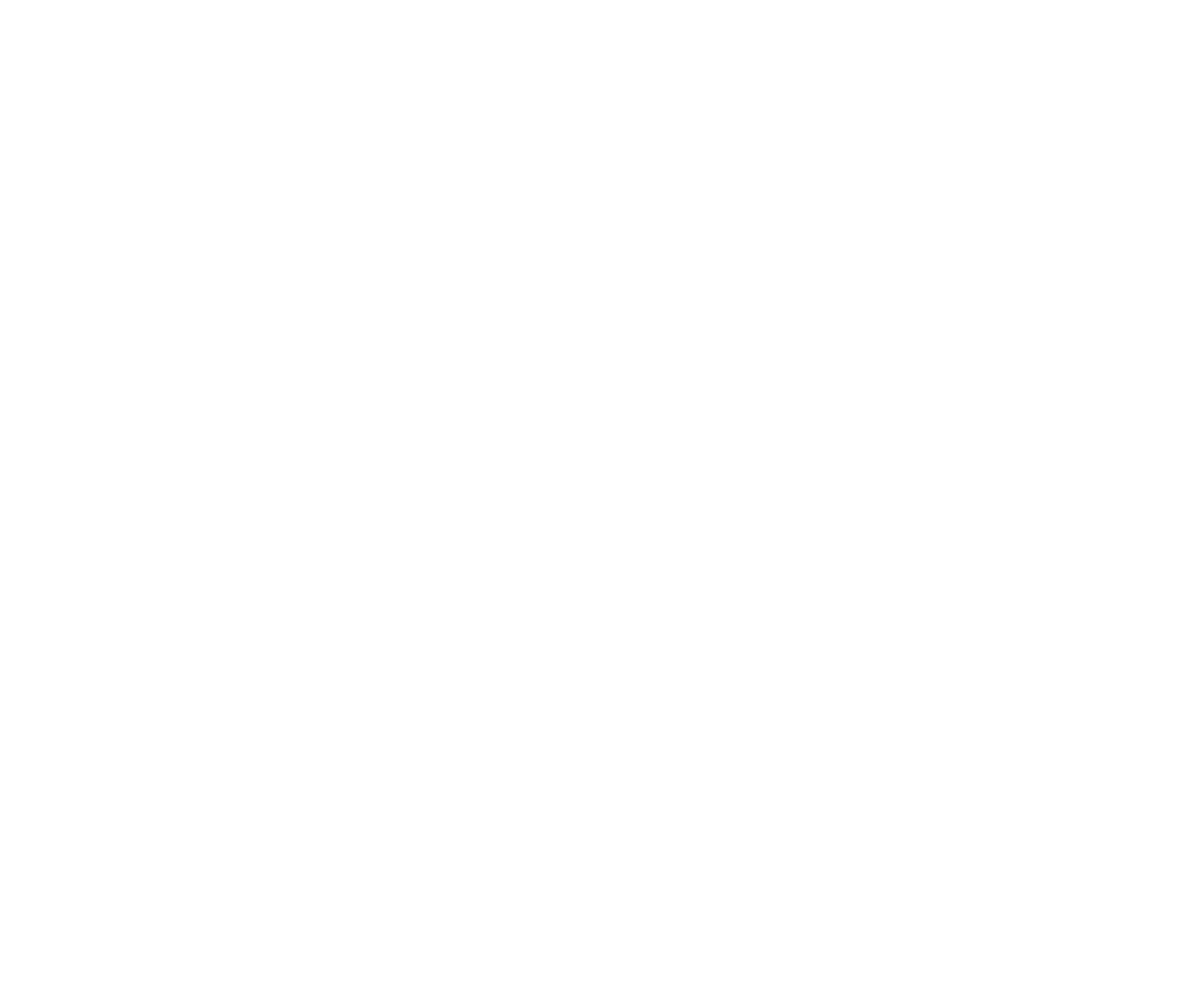
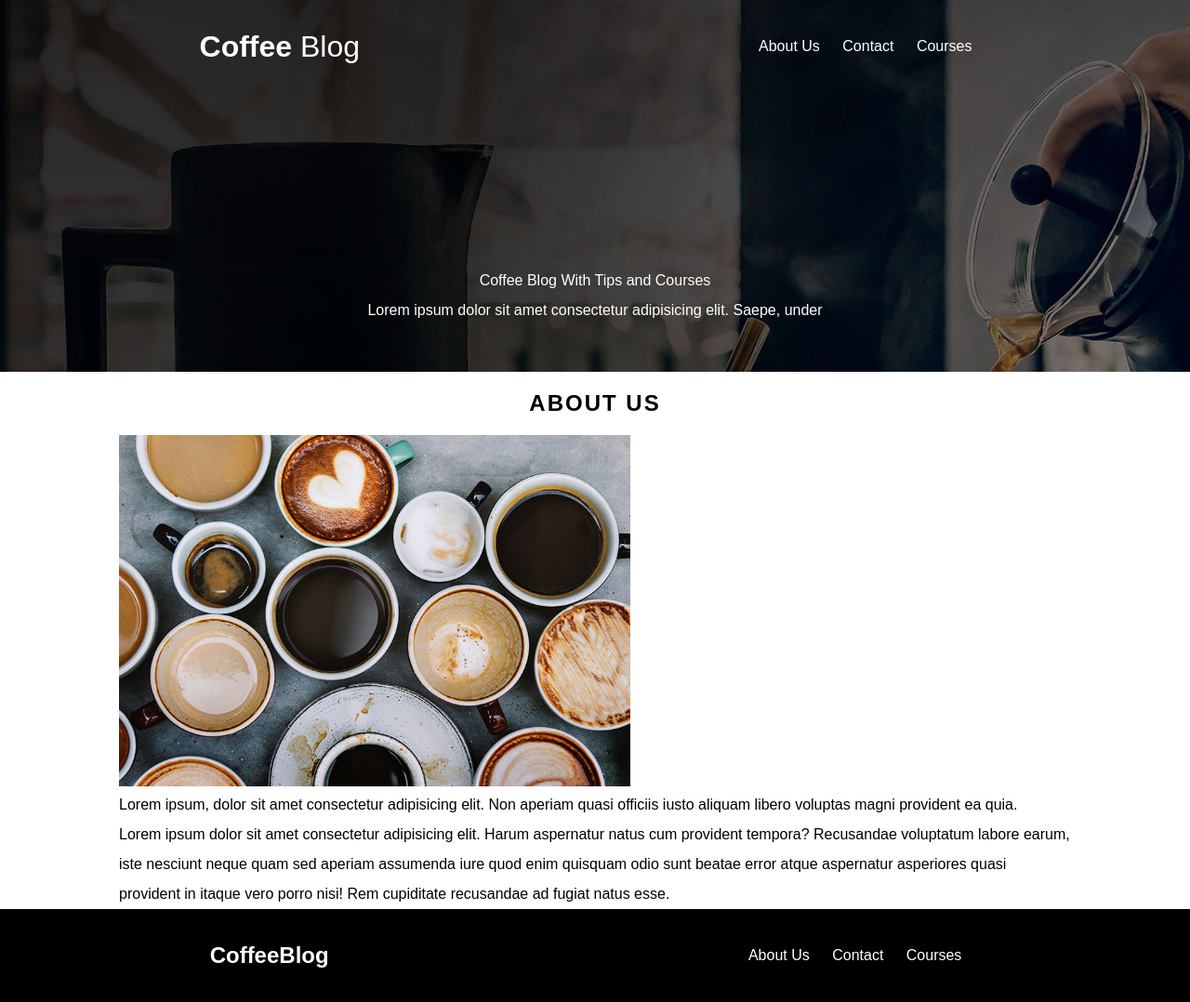
Before and after one commit to Jesse-Whatley/CoffeeBlog, a plain HTML site: page about.html in a window 1280 px wide. Shown: the whole page at 93% size. Before the commit the page ends 800 px from the top, so only its background shows below. Drawn offline with Linux system fonts and the light colour scheme; a web font is replaced by a local one.

Commit message:
Mostly finished About Page

```diff
--- a/about.html
+++ b/about.html
@@ -0,0 +1,62 @@
+<!DOCTYPE html>
+<html lang="en">
+<head>
+    <meta charset="UTF-8">
+    <meta name="viewport" content="width=device-width, initial-scale=1.0">
+    <title>About Us</title>
+    <link rel="preconnect" href="https://fonts.googleapis.com">
+    <link rel="preconnect" href="https://fonts.gstatic.com" crossorigin>
+    <link href="https://fonts.googleapis.com/css2?family=Protest+Riot&display=swap" rel="stylesheet">
+    <link rel="stylesheet" href="styles/mystyle.css">
+    <link rel="shortcut icon" href="img/favicon (1).ico" type="image/x-icon">
+</head>
+<body>
+    <header class="site-header">
+        <div class="flex-v">
+            <div class="flex-container">
+                <h1 class="main-title">Coffee <span class="light-text">Blog</span></h1>
+                <nav class="navagation">
+                    <a href="about.html">About Us</a>
+                    <a href="contact.html">Contact</a>
+                    <a href="courses.html">Courses</a>
+                </nav>
+            </div>
+            <div>
+                <p>Coffee Blog With Tips and Courses</p>
+                <p>Lorem ipsum dolor sit amet consectetur adipisicing elit. Saepe, under</p>
+            </div>
+        </div>
+    </header>
+
+    <main class="main-about">
+        <h2 class="title">About Us</h2>
+        <div class="container">
+            <div class="about-img">
+                <img src="img/us.jpg" alt="">
+            </div>
+            <div >
+                <p>
+                    Lorem ipsum, dolor sit amet consectetur adipisicing elit. Non aperiam quasi officiis iusto aliquam libero voluptas magni provident ea quia.
+                </p>
+            </div>
+
+            <div>
+                <p>
+                    Lorem ipsum dolor sit amet consectetur adipisicing elit. Harum aspernatur natus cum provident tempora? Recusandae voluptatum labore earum, iste nesciunt neque quam sed aperiam assumenda iure quod enim quisquam odio sunt beatae error atque aspernatur asperiores quasi provident in itaque vero porro nisi! Rem cupiditate recusandae ad fugiat natus esse.
+                </p>
+            </div>
+        </div>
+    </main>
+
+    <footer class="footer-container">
+        <div class="flex-container">
+            <h2>CoffeeBlog</h2>
+            <nav class="navagation">
+                <a href="about.html">About Us</a>
+                <a href="contact.html">Contact</a>
+                <a href="courses.html">Courses</a>
+            </nav>
+        </div>
+    </footer>
+</body>
+</html>
--- a/styles/mystyle.css
+++ b/styles/mystyle.css
@@ -93,6 +93,7 @@ img{
     height: 100px;
 }
 
+
 /*nav*/
 .navagation {
     text-align: center;
@@ -117,7 +118,7 @@ img{
 
 /*article*/
 .articles{
-
+    margin-right: 10px;
 }
 .article-container{
     border-bottom: 1px solid darkgrey;
@@ -130,7 +131,7 @@ img{
 
 /*courses*/
 .course-container{
-
+    width: 30px;
 }
 
 .course-item{
@@ -148,6 +149,15 @@ img{
     color:white;
     text-align: center;
     height: 100px;
+}
+
+/*about*/
+.about-img{
+    width: 550px;
+}
+
+.main-about p{
+    line-height: 2;
 }
 
 /*contact*/
```
